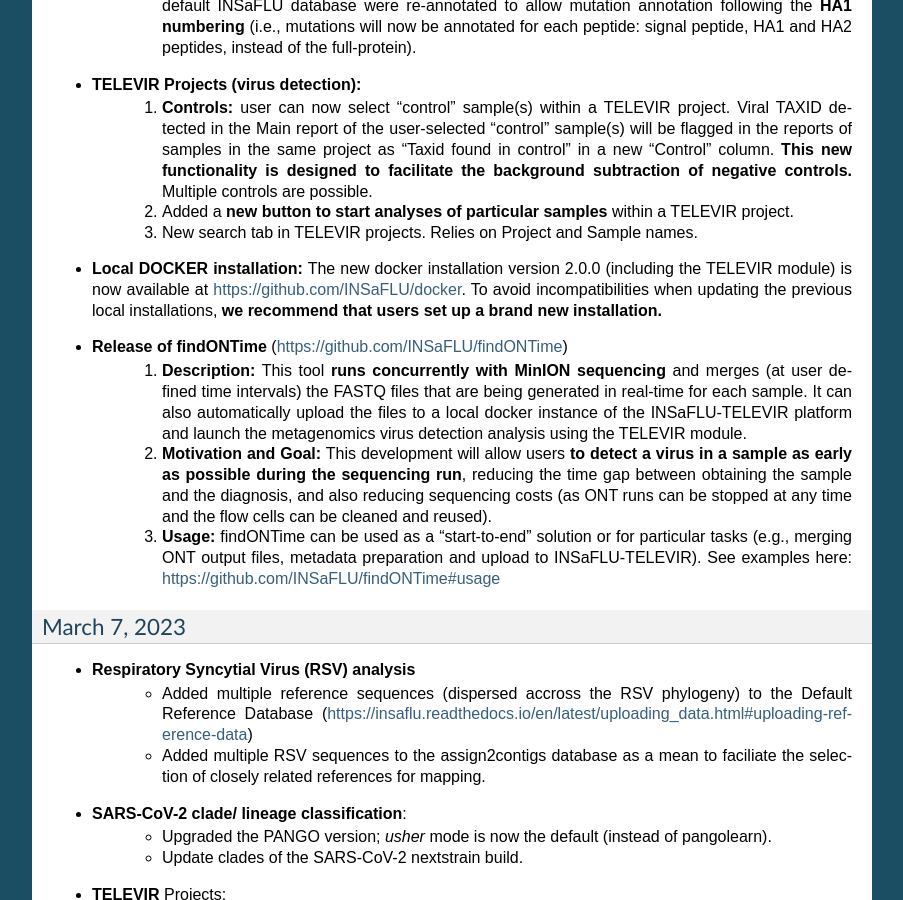
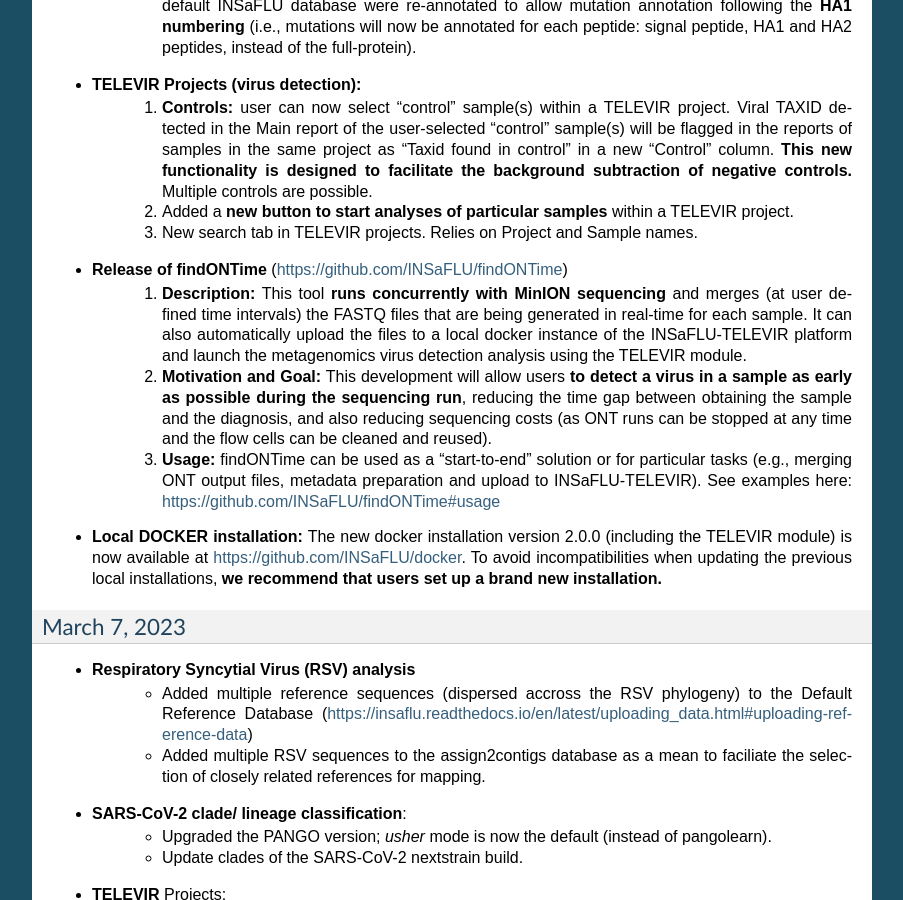
Before and after one commit to INSaFLU/insaflu_docs, a Sphinx documentation site: the page built from docs/change_log.rst, in a window 1280 px wide and 900 px high, scrolled down 549 px. Shown: the whole window, without its empty margins (198-1101 px from the left). Built offline with Sphinx 7.4.7, drawn with Linux system fonts in a browser that asks for light colours; formulas are drawn with MathJax 3.

Commit message:
Update change_log.rst

```diff
--- a/docs/change_log.rst
+++ b/docs/change_log.rst
@@ -23,13 +23,14 @@
 	2. Added a **new button to start analyses of particular samples** within a TELEVIR project.
 	3. New search tab in TELEVIR projects. Relies on Project and Sample names.
 
-- **Local DOCKER installation:**  The new docker installation version 2.0.0 (including the TELEVIR module) is now available at https://github.com/INSaFLU/docker. To avoid incompatibilities when updating the previous local installations, **we recommend that users set up a brand new installation.**
-
 
 - **Release of findONTime** (https://github.com/INSaFLU/findONTime)
 	1. **Description:** This tool **runs concurrently with MinION sequencing** and merges (at user defined time intervals) the FASTQ files that are being generated in real-time for each sample. It can also automatically upload the files to a local docker instance of the INSaFLU-TELEVIR platform and launch the metagenomics virus detection analysis using the TELEVIR module.
 	2. **Motivation and Goal:** This development will allow users **to detect a virus in a sample as early as possible during the sequencing run**, reducing the time gap between obtaining the sample and the diagnosis, and also reducing sequencing costs (as ONT runs can be stopped at any time and the flow cells can be cleaned and reused).
 	3. **Usage:** findONTime can be used as a “start-to-end” solution or for particular tasks (e.g., merging ONT output files, metadata preparation and upload to INSaFLU-TELEVIR). See examples here: https://github.com/INSaFLU/findONTime#usage
+
+
+- **Local DOCKER installation:**  The new docker installation version 2.0.0 (including the TELEVIR module) is now available at https://github.com/INSaFLU/docker. To avoid incompatibilities when updating the previous local installations, **we recommend that users set up a brand new installation.**
 
 
 March 7, 2023
```
